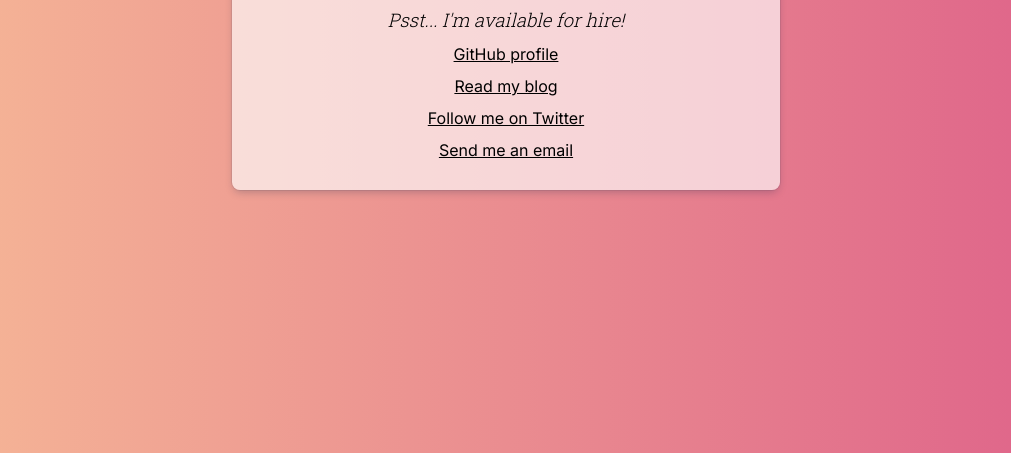
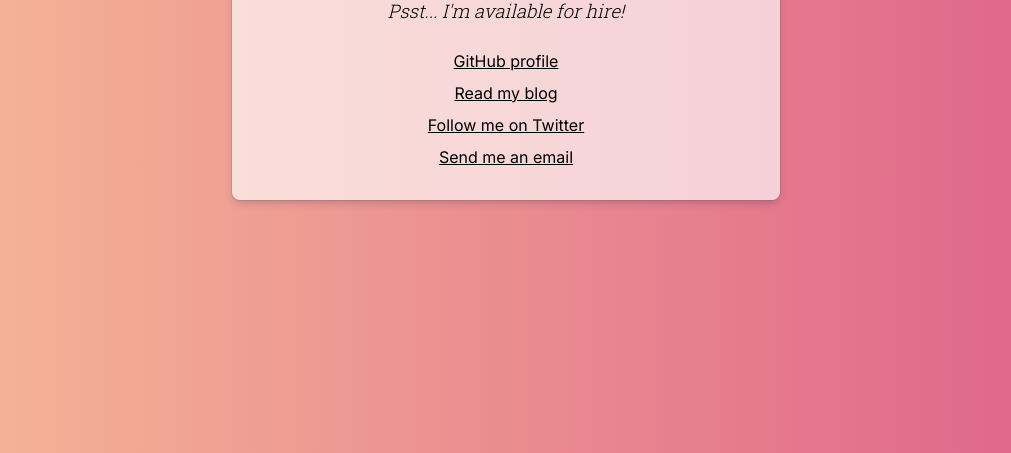
Before and after one commit to Madmanden/christianholmdev, a plain HTML site: page index.html in a window 1280 px wide. Shown: the part 347-800 px from the top of the page, without its empty margins (134-1145 px from the left). Drawn offline with Linux system fonts and the light colour scheme.

Commit message:
adjust overall margin and padding

```diff
--- a/style.css
+++ b/style.css
@@ -41,13 +41,14 @@ body {
 .subtitle {
   font-style: italic;
   font-weight: 300;
-  margin: 0 1rem;
+  margin: 0;
+  padding-bottom: 1rem;
 }
 
 ul {
   margin: 0;
   padding: 0;
-  padding-bottom: 1rem;
+  padding-bottom: 1.2rem;
 }
 
 li {
```
